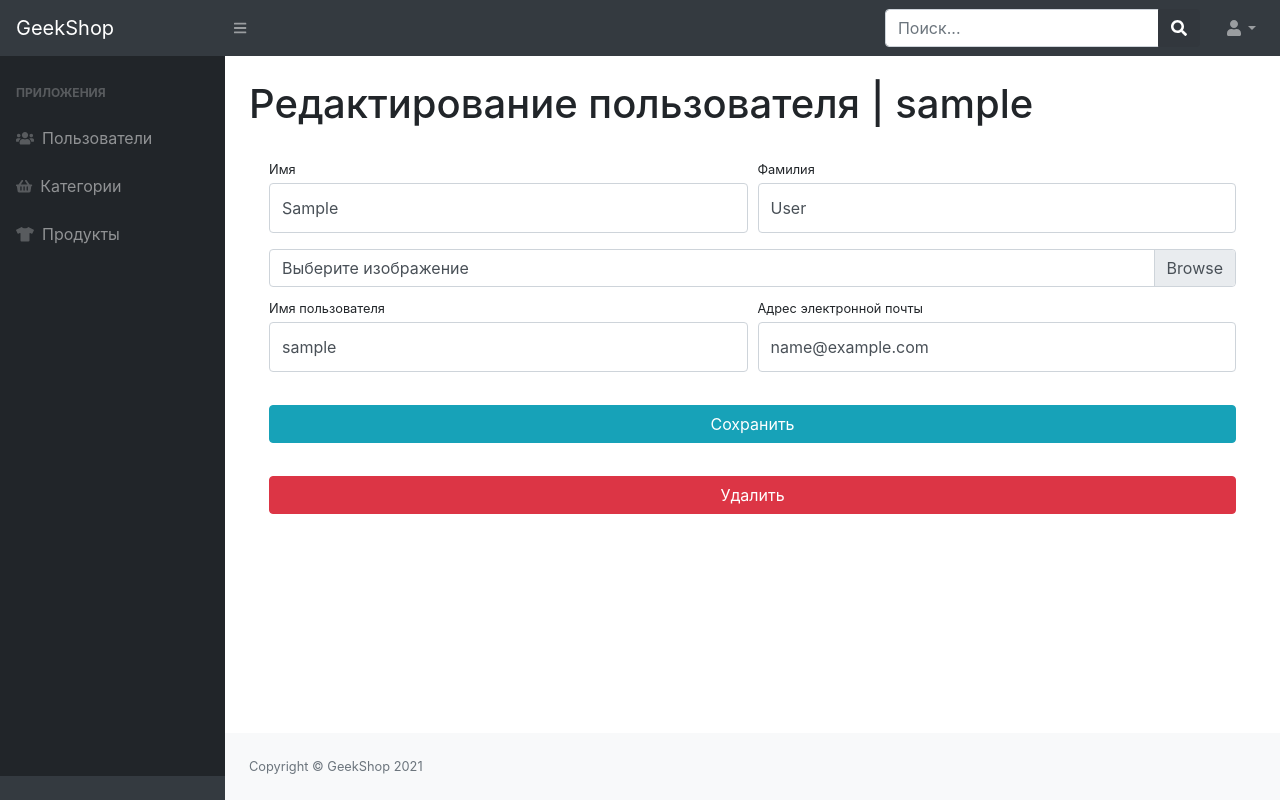
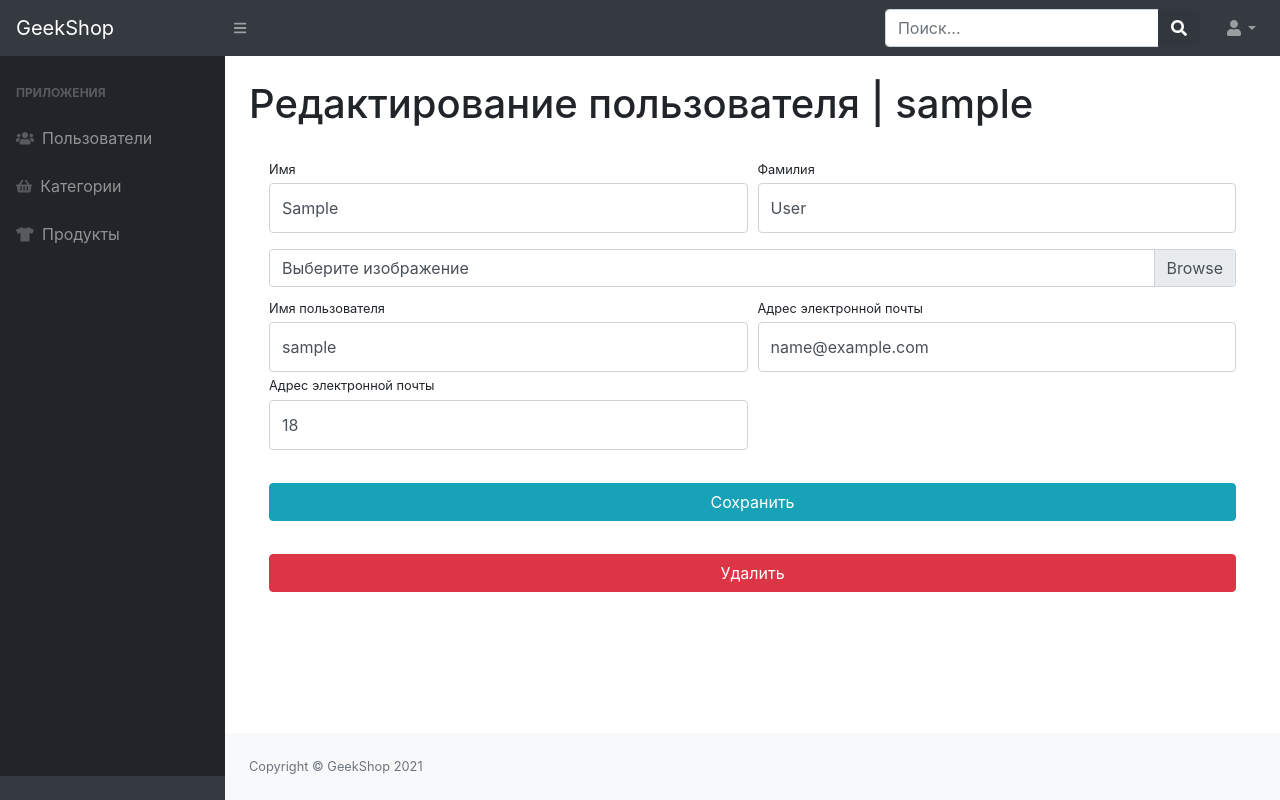
Before and after one commit to tdm-git/dj_prof, a Django app: page /admins/user-update/1 in a window 1280 px wide. Run offline with Django 3.2, Linux system fonts and the light colour scheme; the visitor is signed in with stand-in values (Sample User, id 1); data comes from the database, SQL or seed files in the repository; some libraries are stand-ins or nearby versions.

Commit message:
Добавлено поле возраст в модель users

```diff
--- a/admins/templates/admins/admin-users-update-delete.html
+++ b/admins/templates/admins/admin-users-update-delete.html
@@ -41,6 +41,11 @@
                                 почты</label>
                             {{ form.email }}
                         </div>
+                        <div class="col-lg-6">
+                            <label class="small mb-1" for="{{ form.age.id_for_label }}">Адрес электронной
+                                почты</label>
+                            {{ form.age }}
+                        </div>
                     </div>
                     <div class="form-row">
                         <div class="col-lg-12" style="margin-top: 33px;">
--- a/users/forms.py
+++ b/users/forms.py
@@ -29,10 +29,12 @@ class UserRegisterForm(UserCreationForm):
                                                              'placeholder': 'Введите пароль'}))
     password2 = forms.CharField(widget=forms.PasswordInput(attrs={'class': 'form-control py-4',
                                                              'placeholder': 'Введите подтверждение'}))
+    age = forms.CharField(widget=forms.NumberInput(attrs={'class': 'form-control py-4',
+                                                             'placeholder': 'Введите возраст'}))
 
     class Meta:
         model = User
-        fields = ('username', 'email', 'first_name','last_name', 'password1', 'password2')
+        fields = ('username', 'email', 'first_name','last_name', 'password1', 'password2', 'age')
 
 
 class UserProfileForm(UserChangeForm):
@@ -44,10 +46,11 @@ class UserProfileForm(UserChangeForm):
     last_name = forms.CharField(widget=forms.TextInput(attrs={'class': 'form-control py-4',
                                                               'placeholder': 'Введите фамилию'}))
     image = forms.ImageField(widget=forms.FileInput(attrs={'class': 'custom-file-input'}), required=False)
+    age = forms.CharField(widget=forms.NumberInput(attrs={'class': 'form-control py-4', 'placeholder': 'Введите возраст'}))
 
     class Meta:
         model = User
-        fields = ('username', 'email', 'first_name','last_name', 'image')
+        fields = ('username', 'email', 'first_name','last_name', 'image', 'age')
 
     # def clean_image(self):
     #     data = self.cleaned_data['image']
--- a/users/models.py
+++ b/users/models.py
@@ -4,3 +4,4 @@ from django.contrib.auth.models import AbstractUser
 
 class User(AbstractUser):
     image = models.ImageField(upload_to='user_image', blank=True)
+    age = models.PositiveIntegerField(verbose_name='возраст', default=18)
--- a/users/templates/users/profile.html
+++ b/users/templates/users/profile.html
@@ -74,6 +74,10 @@
                             почты</label>
                         {{ form.email }}
                     </div>
+                    <div class="col-lg-6">
+                        <label class="small mb-1" for="{{ form.age.id_for_label }}">Возраст</label>
+                        {{ form.age }}
+                    </div>
                 </div>
                 <div class="form-row">
                     <div class="col-lg-12" style="margin-top: 33px;">
--- a/users/templates/users/register.html
+++ b/users/templates/users/register.html
@@ -50,6 +50,10 @@
                             <label class="small mb-1" for="{{ form.email.id_for_label }}">Адрес электронной почты</label>
                                 {{ form.email }}
                         </div>
+                         <div class="col-md-6">
+                            <label class="small mb-1" for="{{ form.age.id_for_label }}">Возраст</label>
+                                {{ form.age }}
+                        </div>
                     </div>
                     <div class="form-row">
                         <div class="col-md-6">
```
Also changed, not shown: users/migrations/0002_user_age.py (added).
